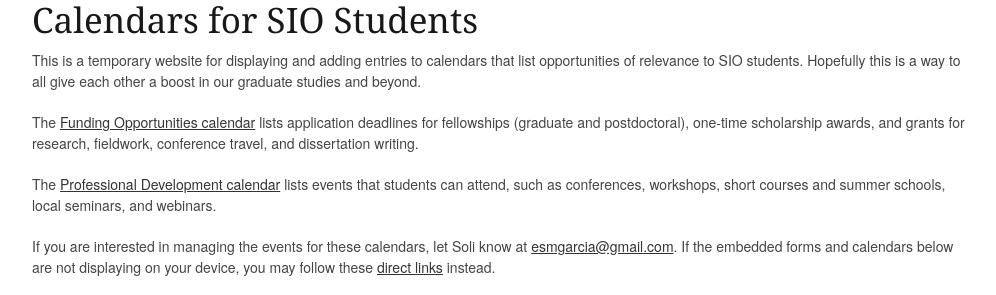
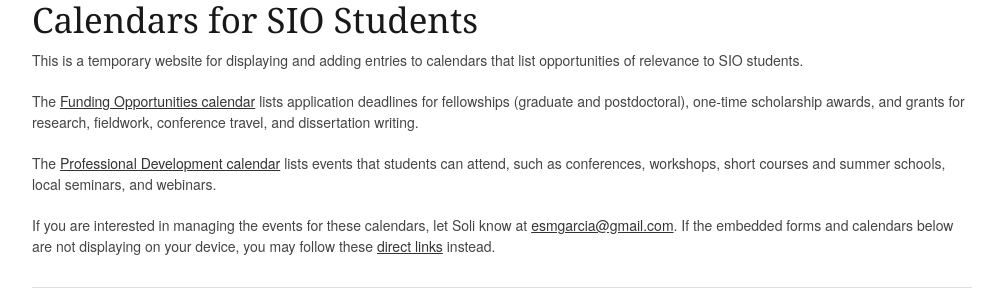
Before and after one commit to esmgarcia/give-me-a-break, a plain HTML site: page index.html in a window 1280 px wide. Shown: the top 295 px of the page, without its empty margins (138-1134 px from the left). Drawn offline with nearby package versions, Linux system fonts and the light colour scheme.

Commit message:
Slight Change in Wording

```diff
--- a/index.html
+++ b/index.html
@@ -54,7 +54,7 @@
 	<div class="container">
 		<div class="sixteen columns">
 			<h2>Calendars for SIO Students</h2>
-			<p>This is a temporary website for displaying and adding entries to calendars that list opportunities of relevance to SIO students. Hopefully this is a way to all give each other a boost in our graduate studies and beyond.</p>
+			<p>This is a temporary website for displaying and adding entries to calendars that list opportunities of relevance to SIO students.</p>
 			<p>The <a href="#funding">Funding Opportunities calendar</a> lists application deadlines for fellowships (graduate and postdoctoral), one-time scholarship awards, and grants for research, fieldwork, conference travel, and dissertation writing.</p>
 			<p>The <a href="#events">Professional Development calendar</a> lists events that students can attend, such as conferences, workshops, short courses and summer schools, local seminars, and webinars.</p>
 			<p>If you are interested in managing the events for these calendars, let Soli know at <a href="mailto:esmgarcia@gmail.com">esmgarcia&#64;gmail.com</a>. If the embedded forms and calendars below are not displaying on your device, you may follow these <a href="#altlinks">direct links</a> instead.</p>
```
